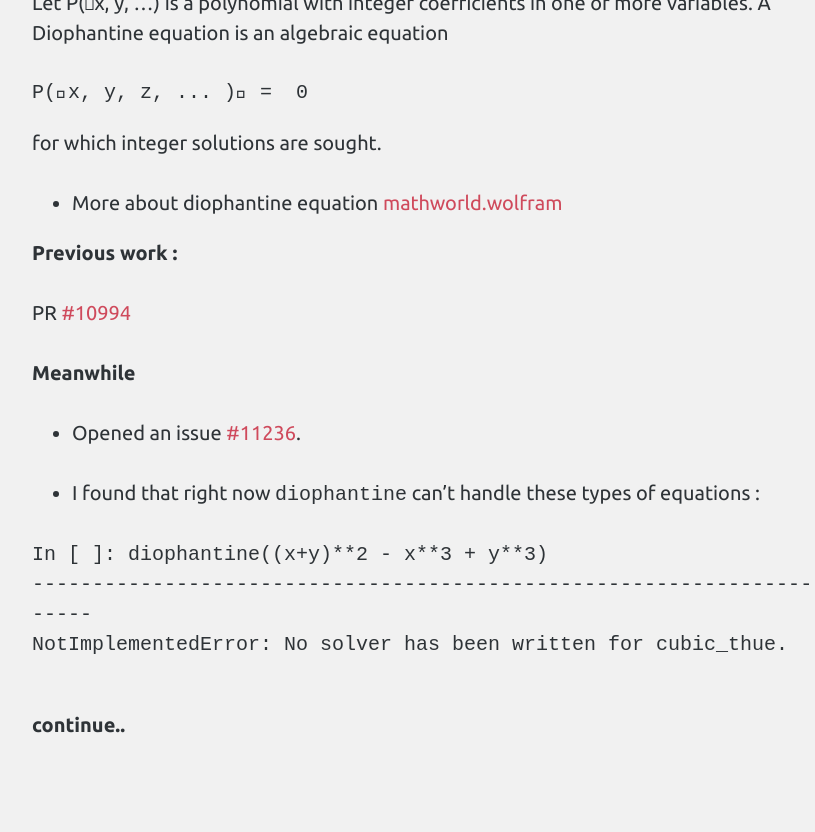
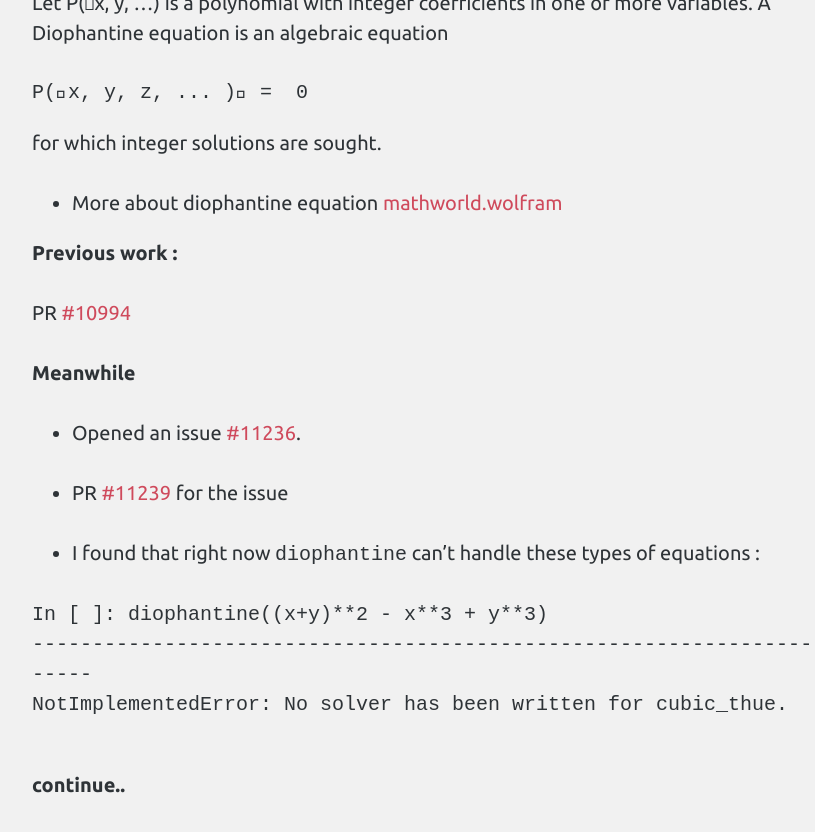
Before and after one commit to Shekharrajak/shekharrajak.github.io, a Jekyll site: the page built from _posts/2016-6-13-Coding-Period-week-4.md, in a window 1280 px wide and 900 px high, scrolled down 1289 px. Shown: the top 832 px of the window, without its empty margins (183-998 px from the left). Built offline with Jekyll 4.4.1, drawn with Linux system fonts in a browser that asks for light colours; nearby versions of some CDN libraries; comment, search, counter and statistics services are not loaded.

Commit message:
week 4 edit

````diff
--- a/_posts/2016-6-13-Coding-Period-week-4.md
+++ b/_posts/2016-6-13-Coding-Period-week-4.md
@@ -35,6 +35,8 @@ PR [#10994](https://github.com/sympy/sympy/pull/10994)
 
 * Opened an issue [#11236](https://github.com/sympy/sympy/issues/11236).
 
+* PR [#11239](https://github.com/sympy/sympy/pull/11239) for the issue
+
 * I found that right now `diophantine` can't handle these types of equations :
 
 ```
````
